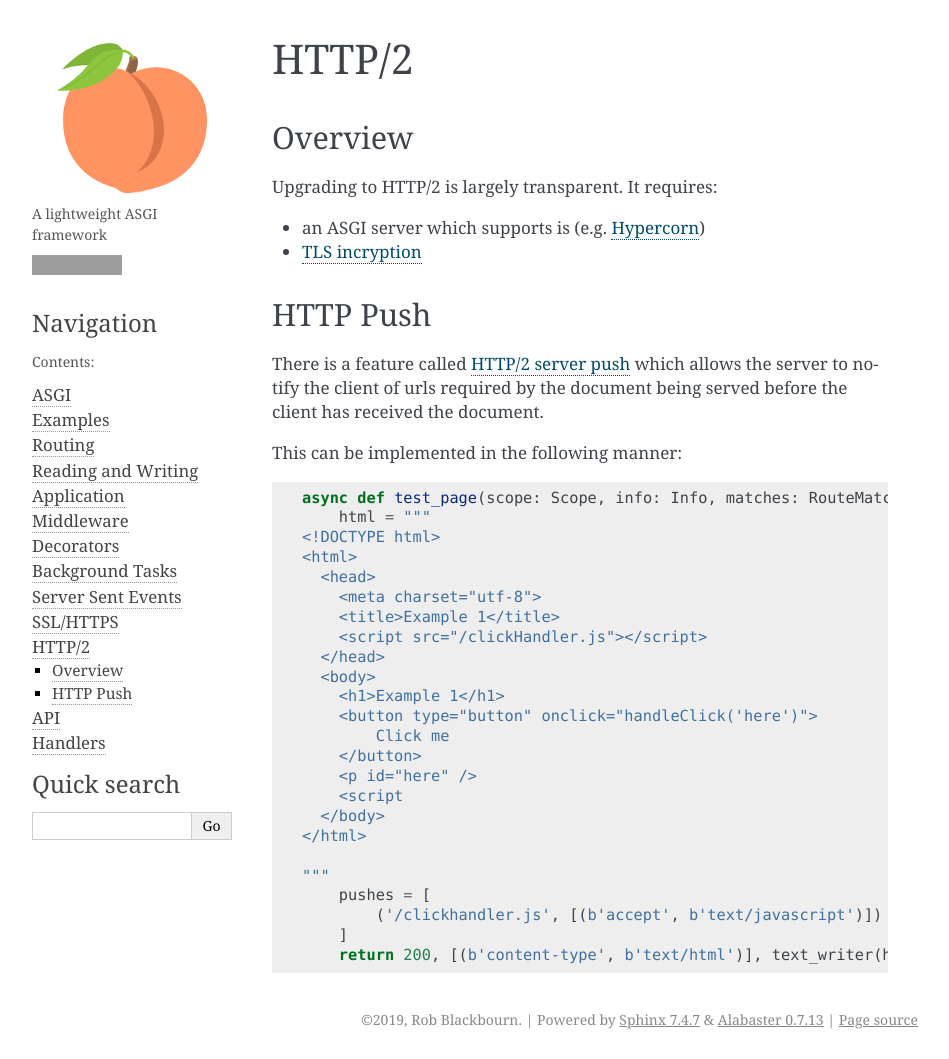
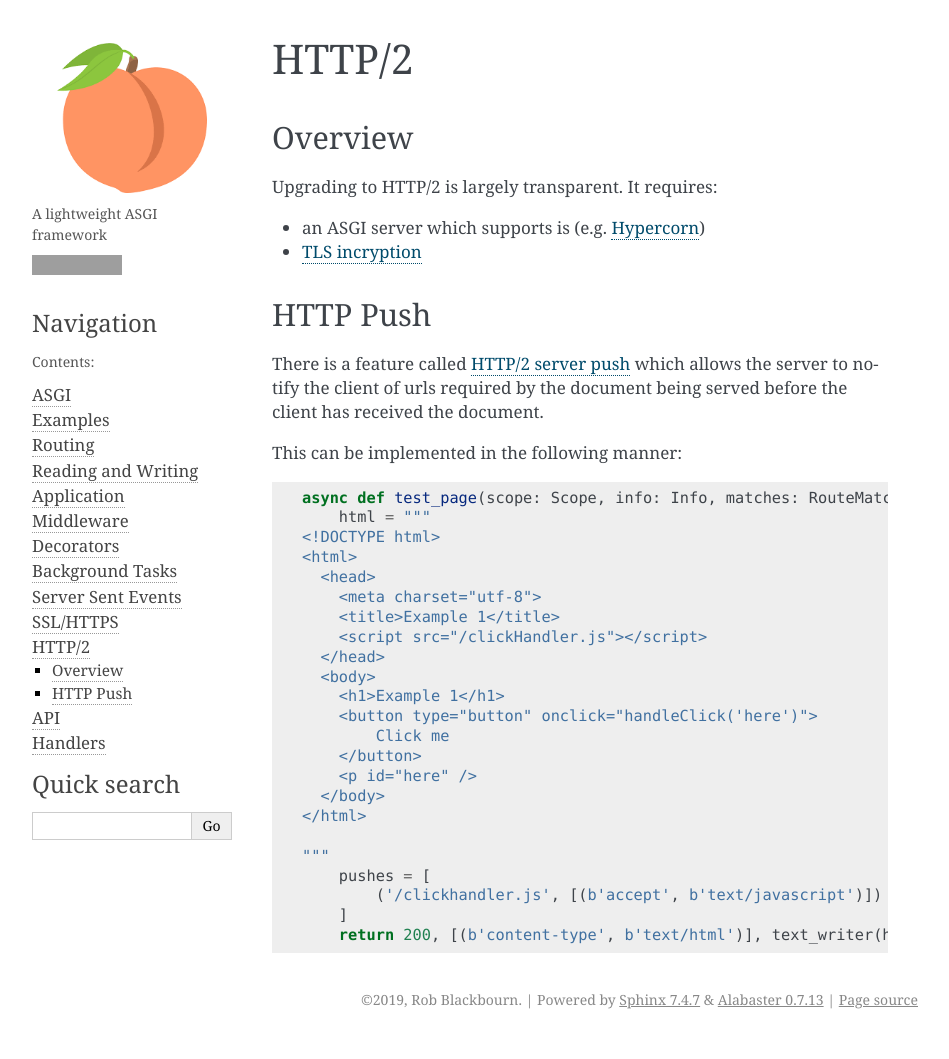
Before and after one commit to rob-blackbourn/bareASGI, a Sphinx documentation site: the page built from docs/h2.rst, in a window 1280 px wide and 1059 px high. Shown: the whole window, without its empty margins (170-1119 px from the left). Built offline with Sphinx 7.4.7, drawn with Linux system fonts in a browser that asks for light colours; grey boxes are pictures that could not be loaded.

Commit message:
Fixed a typo

```diff
--- a/docs/h2.rst
+++ b/docs/h2.rst
@@ -34,7 +34,6 @@ This can be implemented in the following manner:
             Click me
         </button>
         <p id="here" />
-        <script
       </body>
     </html>
 
```
